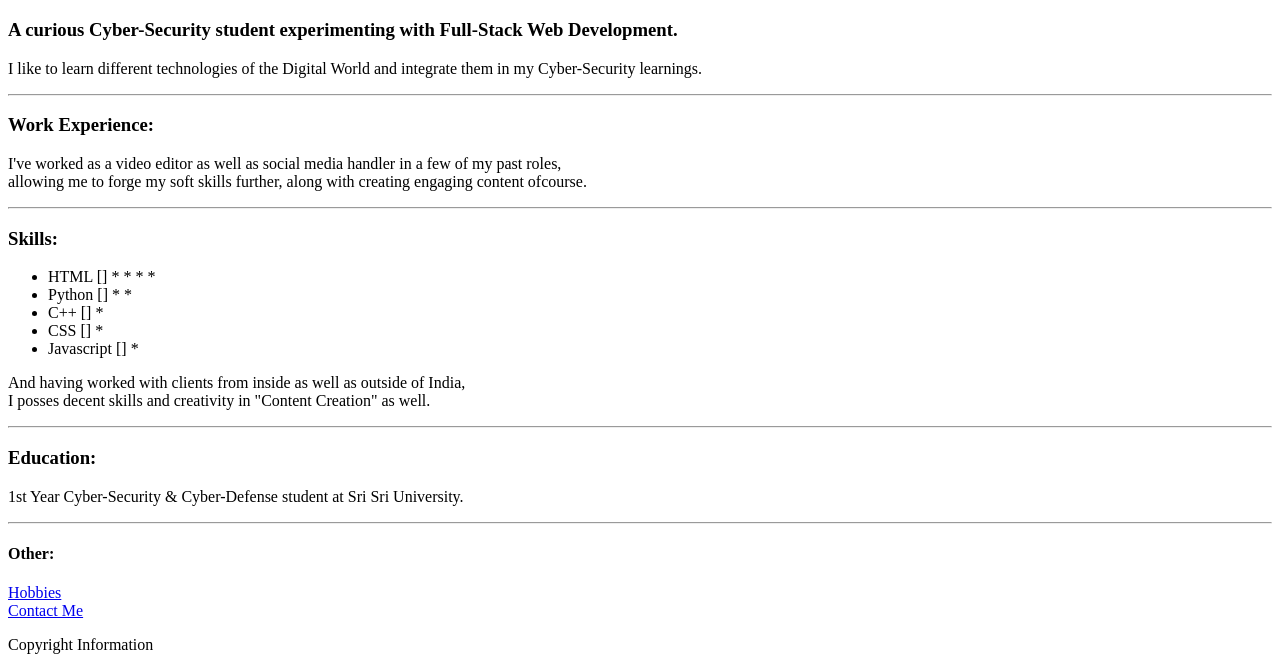
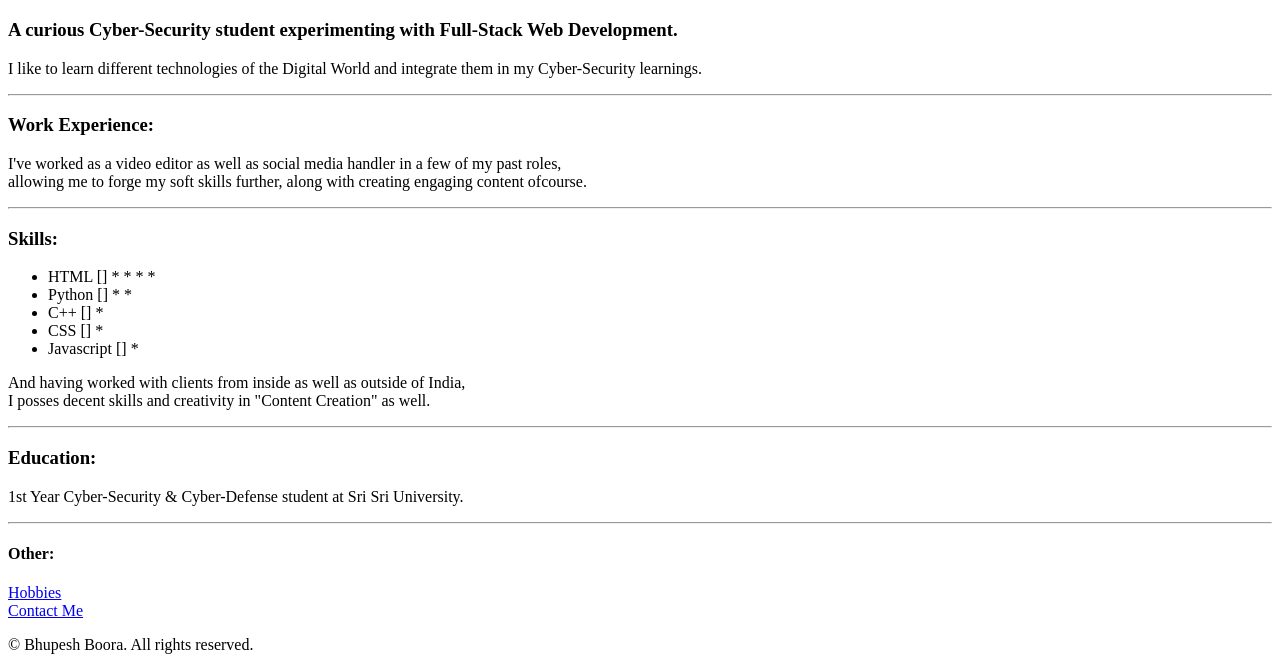
Before and after one commit to BhupeshBoora/Portfolio, a plain HTML site: page index.html in a window 1280 px wide. Shown: the part 273-943 px from the top of the page. Drawn offline with Linux system fonts and the light colour scheme.

Commit message:
Update index.html

```diff
--- a/index.html
+++ b/index.html
@@ -54,7 +54,7 @@
     <a href="./public/Contact.html"> Contact Me </a>
 
     <footer>
-        <p> Copyright Information </p>
+        <p> © Bhupesh Boora. All rights reserved. </p>
     </footer>
 
 </body>
```
